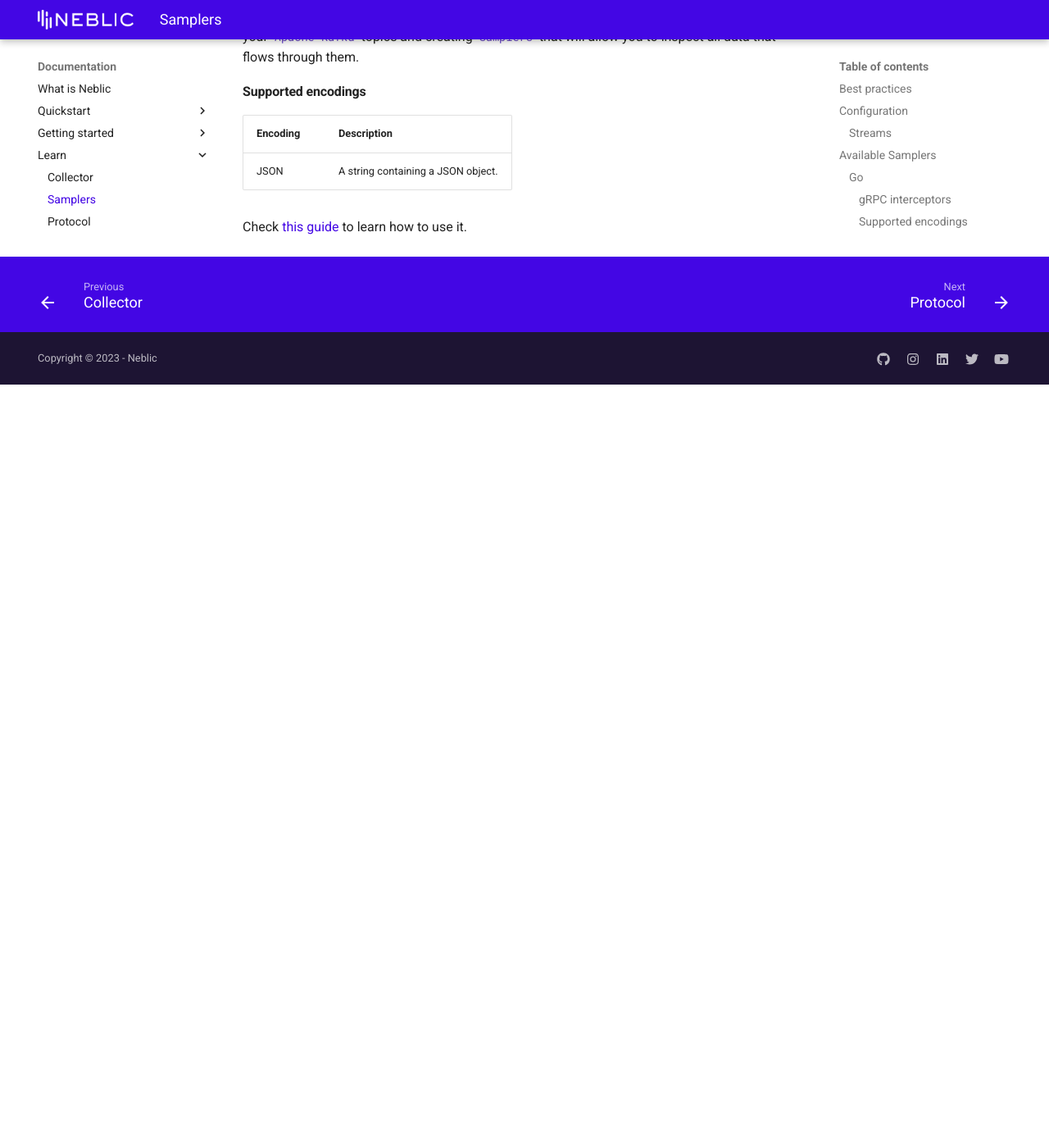
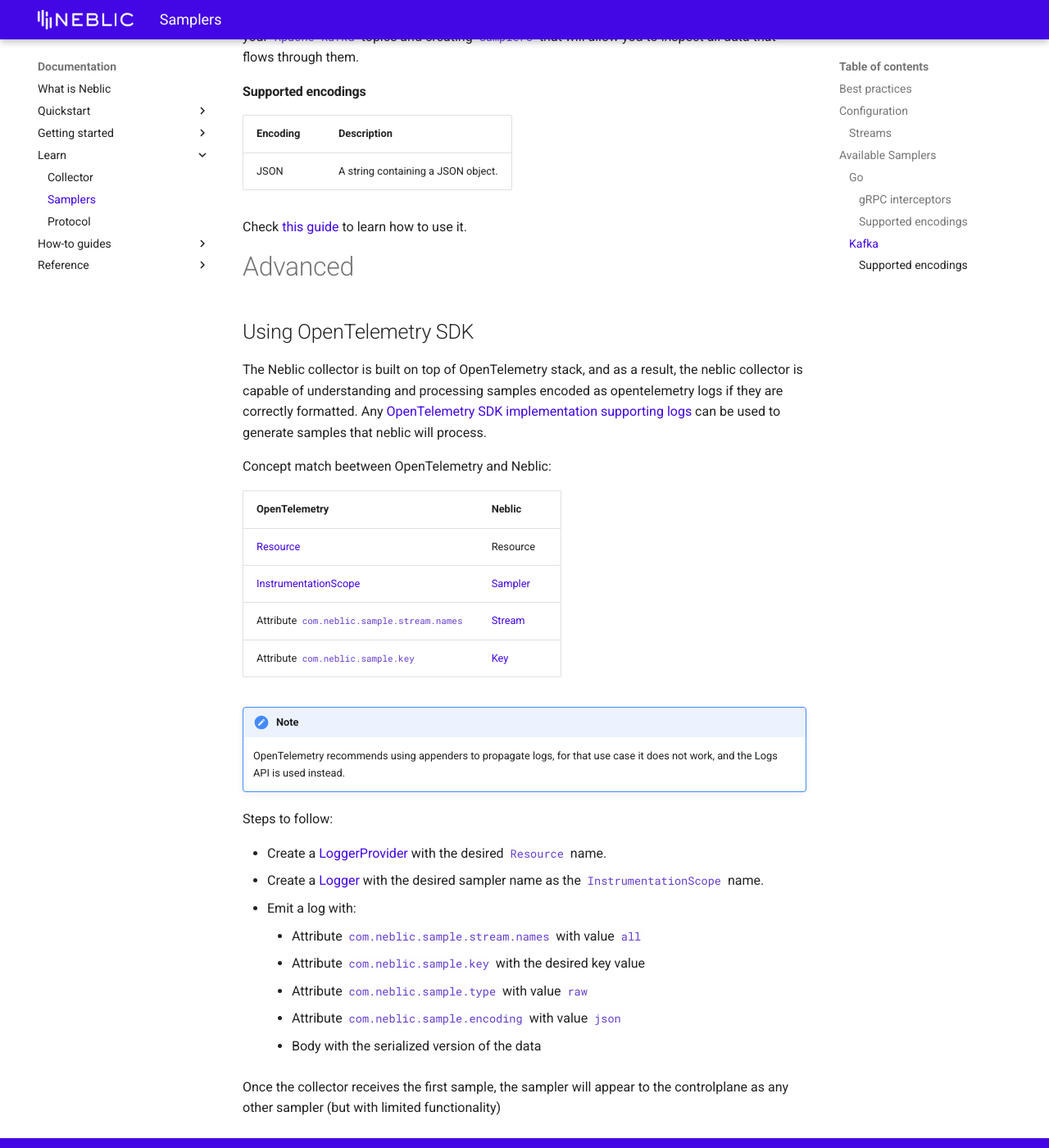
Before and after one commit to neblic/platform, an MkDocs documentation site: the page built from docs/content/learn/samplers.md, in a window 1280 px wide and 1400 px high, scrolled down 2770 px. Shown: the whole window at 82% size. Built offline with MkDocs 1.6.1 and Material for MkDocs 9.7.7, drawn with Linux system fonts in a browser that asks for light colours; the version menu is left out; before the commit the page ends 3239 px from its top, so only the background shows below that.

Commit message:
docs: ingest using OpenTelemetry SDK

```diff
--- a/docs/content/learn/samplers.md
+++ b/docs/content/learn/samplers.md
@@ -64,3 +64,36 @@
 %}
 
 Check [this guide](../how-to/data-from-kafka.md) to learn how to use it.
+
+# Advanced
+
+## Using OpenTelemetry SDK
+
+The Neblic collector is built on top of OpenTelemetry stack, and as a result, the neblic collector is capable of understanding and processing samples encoded
+as opentelemetry logs if they are correctly formatted. Any [OpenTelemetry SDK implementation supporting logs](https://opentelemetry.io/docs/languages/#status-and-releases) can be used to generate samples that neblic
+will process.
+
+Concept match beetween OpenTelemetry and Neblic:
+
+| OpenTelemetry                                                                                    | Neblic                                              |
+| ------------------------------------------------------------------------------------------------ | --------------------------------------------------- |
+| [Resource](https://opentelemetry.io/docs/specs/otel/resource/sdk/)                               | Resource                                            |
+| [InstrumentationScope](https://opentelemetry.io/docs/specs/otel/glossary/#instrumentation-scope) | [Sampler](../../getting-started/concepts/#sampler)  |
+| Attribute `com.neblic.sample.stream.names`                                                       | [Stream](../../getting-started/concepts/#stream)    |
+| Attribute `com.neblic.sample.key`                                                                | [Key](../../getting-started/concepts/#keyed-stream) |
+
+!!! note
+    OpenTelemetry recommends using appenders to propagate logs, for that use case it does not work, and the Logs API is used instead.
+
+Steps to follow:
+
+- Create a [LoggerProvider](https://opentelemetry.io/docs/specs/otel/logs/bridge-api/#loggerprovider) with the desired `Resource` name.
+- Create a [Logger](https://opentelemetry.io/docs/specs/otel/logs/bridge-api/#logger) with the desired sampler name as the `InstrumentationScope` name.
+- Emit a log with:
+    - Attribute `com.neblic.sample.stream.names` with value `all`
+    - Attribute `com.neblic.sample.key` with the desired key value
+    - Attribute `com.neblic.sample.type` with value `raw`
+    - Attribute `com.neblic.sample.encoding` with value `json`
+    - Body with the serialized version of the data
+
+Once the collector receives the first sample, the sampler will appear to the controlplane as any other sampler (but with limited functionality)
```
